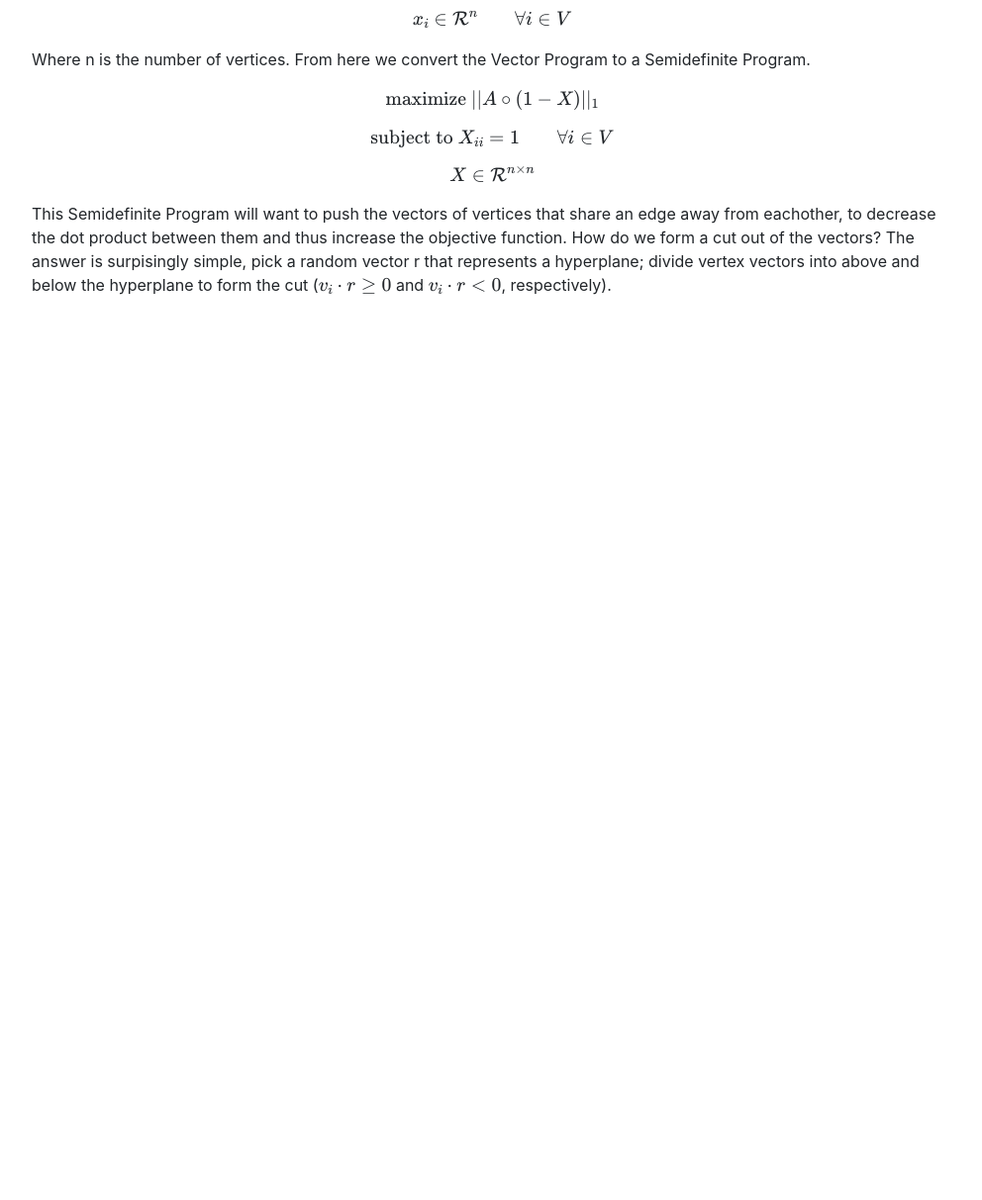
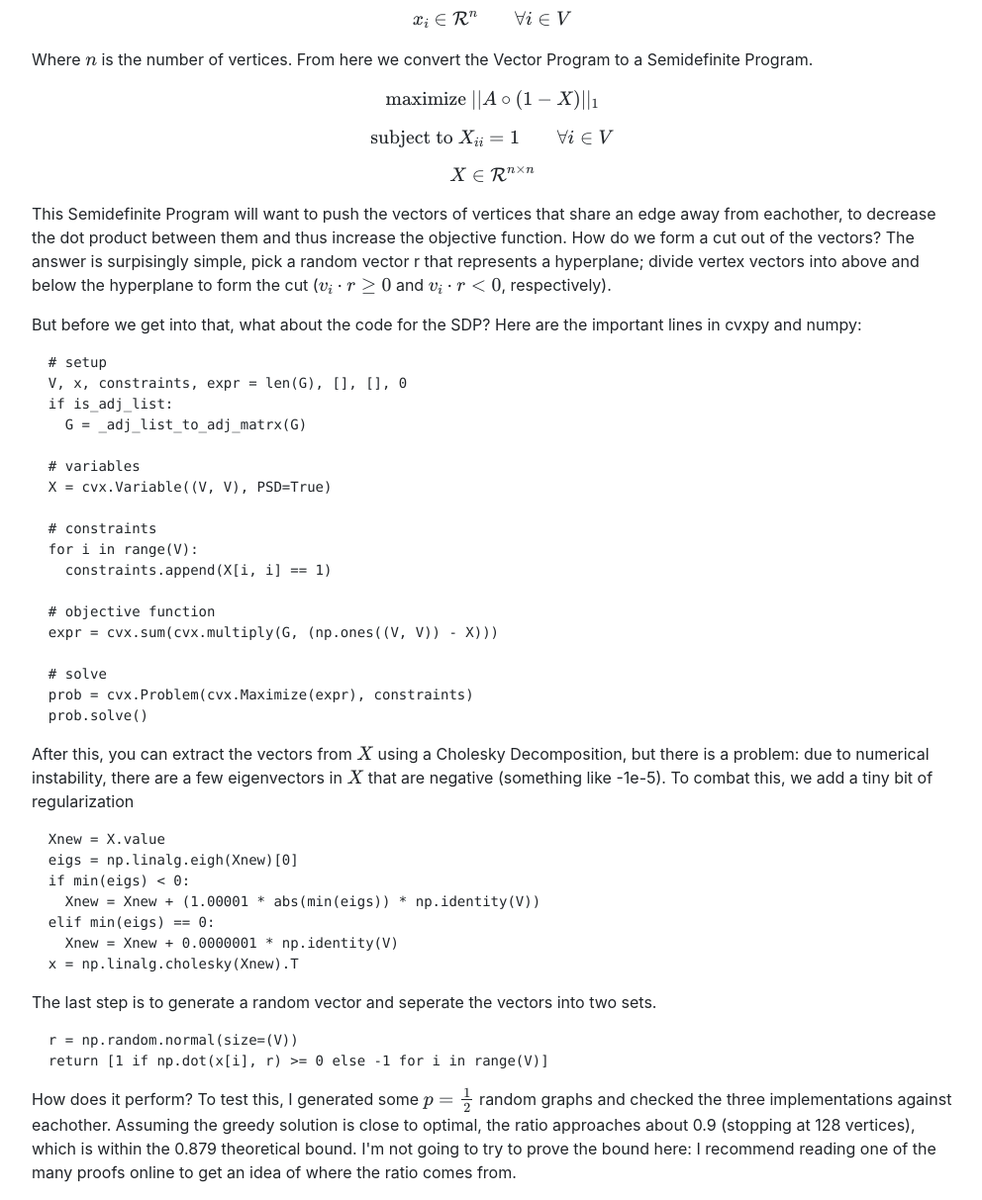
Before and after one commit to NTitterton/personalwebsite, a plain HTML site: page projects.html in a window 1280 px wide. Shown: the part 705-1918 px from the top of the page at 99% size, without its empty margins (143-1135 px from the left). Before the commit the page ends 1005 px from the top, so only its background shows below. Drawn offline with nearby package versions, Linux system fonts and the light colour scheme; some packages are replaced by stand-ins of ours.

Commit message:
finished writeup for maxcut

```diff
--- a/projects.html
+++ b/projects.html
@@ -36,20 +36,51 @@
         <p>While taking CS294-145 (Approximation Algorithms), I wanted to implement Goemans-Williamson's 0.879-approximation for max cut (I had also seen it in CS294-134 (Beyond Worst Case Analysis)). I wrote the randomized 0.5-approximation algorithm (pick a random cut with equal-sized halves), the derandomized greedy 0.5-approximation algorithm (repeatedly add a vertex to the set that increases the cut more) and the 0.879-approximation algorithm, using cxvpy and numpy. </p>
         <p>Code and basic tests can be found in the associated <a href="https://github.com/NTitterton/approximationproblems">Github repo</a>.</p>
         <p>
-        <h4>An Integer Quadratic Program for Max Cut</h4>
-        <p class="mb-0">It is first reasonable to write a program for Max Cut and see what we can do from there.</p>
+        <h4>A Semidefinite Program for Max Cut</h4>
+        <p>It is first reasonable to write an Integer Quadratic Program for Max Cut and see what we can do from there.</p>
         $$\text{maximize } \frac{1}{2}\sum\limits_{(i, j) \in E} w_{ij}(1 - x_i \cdot x_j)$$
         $$\text{subject to } x_i \cdot x_i = 1 \hspace{1cm} \forall i \in V$$
         $$x_i \in \{-1, 1\} \hspace{1cm} \forall i \in V$$
-        <p class="mb-0">Notice how this program works: if the vertices are in different sets, the corresponding variables' dot product will be -1, so the weight of that edge will be multiplied by 2 and added to the objective function. If they are in the same set, the edge weight isn't included in the objective function at all. As for solving this program, Integer Quadratic Programming cannot be solved in polynomial time, but Vector Programming can by reducing to Semidefinite Programming, so let's do that.</p>
+        <p>Notice how this program works: if the vertices are in different sets, the corresponding variables' dot product will be -1, so the weight of that edge will be multiplied by 2 and added to the objective function. If they are in the same set, the edge weight isn't included in the objective function at all. As for solving this program, Integer Quadratic Programming cannot be solved in polynomial time, but Vector Programming can by reducing to Semidefinite Programming, so let's do that.</p>
         $$\text{maximize } \frac{1}{2}\sum_{(i, j) \in E} w_{ij}(1 - x_i \cdot x_j)$$
         $$\text{subject to } x_i \cdot x_i = 1 \hspace{1cm} \forall i \in V$$
         $$x_i \in \mathcal{R}^n \hspace{1cm} \forall i \in V$$
-        <p class="mb-0">Where n is the number of vertices. From here we convert the Vector Program to a Semidefinite Program.</p>
+        <p>Where \(n\) is the number of vertices. From here we convert the Vector Program to a Semidefinite Program.</p>
         $$\text{maximize } ||A \circ (1 - X)||_1$$
         $$\text{subject to } X_{ii} = 1 \hspace{1cm} \forall i \in V$$
         $$X \in \mathcal{R}^{n \times n}$$
-        <p class="mb-0">This Semidefinite Program will want to push the vectors of vertices that share an edge away from eachother, to decrease the dot product between them and thus increase the objective function. How do we form a cut out of the vectors? The answer is surpisingly simple, pick a random vector r that represents a hyperplane; divide vertex vectors into above and below the hyperplane to form the cut (\(v_i \cdot r \geq 0\) and \(v_i \cdot r < 0\), respectively).</p>
+        <p>This Semidefinite Program will want to push the vectors of vertices that share an edge away from eachother, to decrease the dot product between them and thus increase the objective function. How do we form a cut out of the vectors? The answer is surpisingly simple, pick a random vector r that represents a hyperplane; divide vertex vectors into above and below the hyperplane to form the cut (\(v_i \cdot r \geq 0\) and \(v_i \cdot r < 0\), respectively).</p>
+        <p>But before we get into that, what about the code for the SDP? Here are the important lines in cvxpy and numpy:</p>
+        <pre><code>  # setup
+  V, x, constraints, expr = len(G), [], [], 0
+  if is_adj_list:
+    G = _adj_list_to_adj_matrx(G)
+
+  # variables
+  X = cvx.Variable((V, V), PSD=True)
+
+  # constraints
+  for i in range(V):
+    constraints.append(X[i, i] == 1)
+
+  # objective function
+  expr = cvx.sum(cvx.multiply(G, (np.ones((V, V)) - X)))
+
+  # solve
+  prob = cvx.Problem(cvx.Maximize(expr), constraints)
+  prob.solve()</code></pre>
+          <p>After this, you can extract the vectors from \(X\) using a Cholesky Decomposition, but there is a problem: due to numerical instability, there are a few eigenvectors in \(X\) that are negative (something like -1e-5). To combat this, we add a tiny bit of regularization</p>
+          <pre><code>  Xnew = X.value
+  eigs = np.linalg.eigh(Xnew)[0]
+  if min(eigs) < 0:
+    Xnew = Xnew + (1.00001 * abs(min(eigs)) * np.identity(V))
+  elif min(eigs) == 0:
+    Xnew = Xnew + 0.0000001 * np.identity(V)
+  x = np.linalg.cholesky(Xnew).T</code></pre>
+          <p>The last step is to generate a random vector and seperate the vectors into two sets.
+          <pre><code>  r = np.random.normal(size=(V))
+  return [1 if np.dot(x[i], r) >= 0 else -1 for i in range(V)]</code></pre>
+          <p>How does it perform? To test this, I generated some \(p=\frac{1}{2}\) random graphs and checked the three implementations against eachother. Assuming the greedy solution is close to optimal, the ratio approaches about 0.9 (stopping at 128 vertices), which is within the 0.879 theoretical bound. I'm not going to try to prove the bound here: I recommend reading one of the many proofs online to get an idea of where the ratio comes from.</p>
         </div>
       </div>
     </div>
```
